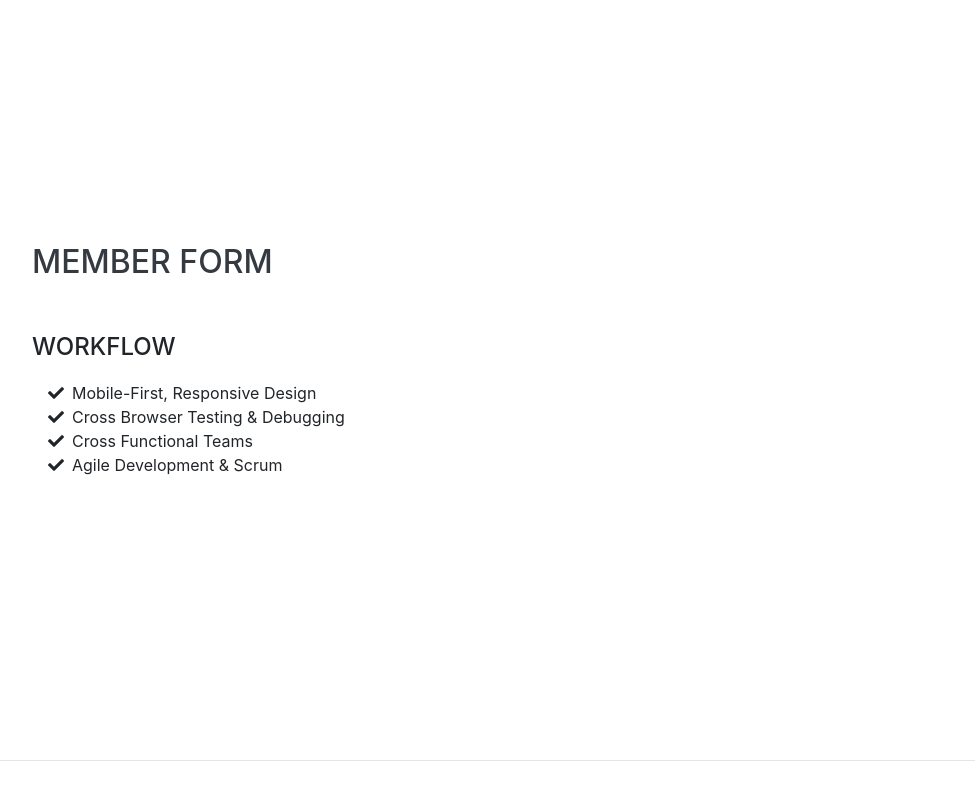
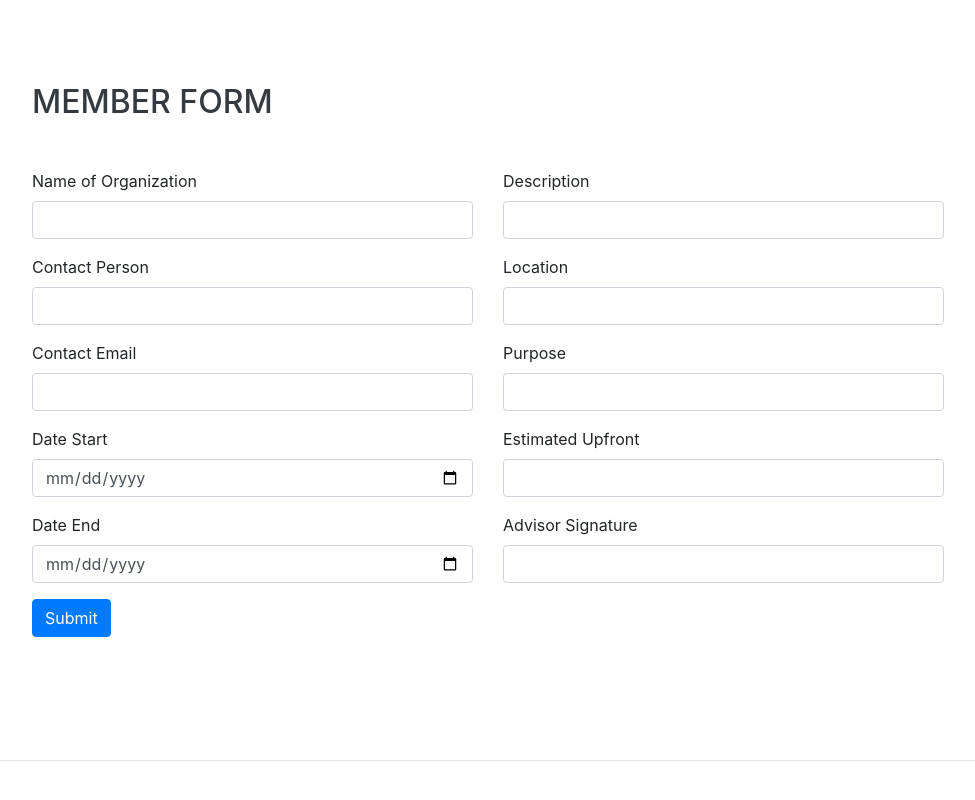
Before and after one commit to ejakicic/ClubForms, a website with bundled scripts: page index.html in a window 1280 px wide. Shown: the part 2472-3272 px from the top of the page, without its empty margins (288-1263 px from the left). Built offline with nearby package versions, Linux system fonts and the light colour scheme; a web font is replaced by a local one.

Commit message:
Update index.html

```diff
--- a/index.html
+++ b/index.html
@@ -171,34 +171,27 @@
                                         <input type="email" class="form-control" id="Email" aria-describedby="Email">
                                     </div>
                                     <div class="form-group">
-                                        <label for="Dates1">Date Start</label>
+                                        <label for="Dates1">Date of Meeting</label>
                                         <input type="date" class="form-control" id="Dates1" aria-describedby="Dates1">
                                     </div>
-                                    <div class="form-group">
-                                        <label for="Dates2">Date End</label>
-                                        <input type="date" class="form-control" id="Dates2" aria-describedby="Dates2">
-                                    </div>
+
                                 </div>
                                 <div class="col">
                                     <div class="form-group">
-                                        <label for="Desc">Description</label>
+                                        <label for="Desc">Number of Members</label>
                                         <input type="text" class="form-control" id="Desc" aria-describedby="Desc">
                                     </div>
                                     <div class="form-group">
-                                        <label for="Location">Location</label>
+                                        <label for="Location">Cost</label>
                                         <input type="text" class="form-control" id="Location" aria-describedby="Location">
                                     </div>
                                     <div class="form-group">
-                                        <label for="Purpose">Purpose</label>
+                                        <label for="Purpose">Future Events</label>
                                         <input type="text" class="form-control" id="Purpose" aria-describedby="Purpose">
                                     </div>
                                     <div class="form-group">
-                                        <label for="Est">Estimated Upfront</label>
+                                        <label for="Est">Number of Current Members</label>
                                         <input type="text" class="form-control" id="Est" aria-describedby="Est">
-                                    </div>
-                                    <div class="form-group">
-                                        <label for="Sign">Advisor Signature</label>
-                                        <input type="text" class="form-control" id="Sign" aria-describedby="Sign">
                                     </div>
                                 </div>
                             </div>
@@ -219,21 +212,59 @@
             <div class="w-100">
                 <h2 class="mb-5">Member Form</h2>
 
-                <div class="subheading mb-3">Workflow</div>
-                <ul class="fa-ul mb-0">
-                    <li>
-                        <i class="fa-li fa fa-check"></i>
-                        Mobile-First, Responsive Design</li>
-                    <li>
-                        <i class="fa-li fa fa-check"></i>
-                        Cross Browser Testing &amp; Debugging</li>
-                    <li>
-                        <i class="fa-li fa fa-check"></i>
-                        Cross Functional Teams</li>
-                    <li>
-                        <i class="fa-li fa fa-check"></i>
-                        Agile Development &amp; Scrum</li>
-                </ul>
+                <div class="resume-content">
+
+                    <form>
+                        <div class="row">
+                            <div class="col">
+                                <div class="form-group">
+                                    <label for="exampleInputEmail1">Name of Organization</label>
+                                    <input type="text" class="form-control" id="Organization" aria-describedby="Organization">
+                                </div>
+                                <div class="form-group">
+                                    <label for="Contact">Contact Person</label>
+                                    <input type="text" class="form-control" id="Contact" aria-describedby="Contact">
+                                </div>
+                                <div class="form-group">
+                                    <label for="Email">Contact Email</label>
+                                    <input type="email" class="form-control" id="Email" aria-describedby="Email">
+                                </div>
+                                <div class="form-group">
+                                    <label for="Dates1">Date Start</label>
+                                    <input type="date" class="form-control" id="Dates1" aria-describedby="Dates1">
+                                </div>
+                                <div class="form-group">
+                                    <label for="Dates2">Date End</label>
+                                    <input type="date" class="form-control" id="Dates2" aria-describedby="Dates2">
+                                </div>
+                            </div>
+                            <div class="col">
+                                <div class="form-group">
+                                    <label for="Desc">Description</label>
+                                    <input type="text" class="form-control" id="Desc" aria-describedby="Desc">
+                                </div>
+                                <div class="form-group">
+                                    <label for="Location">Location</label>
+                                    <input type="text" class="form-control" id="Location" aria-describedby="Location">
+                                </div>
+                                <div class="form-group">
+                                    <label for="Purpose">Purpose</label>
+                                    <input type="text" class="form-control" id="Purpose" aria-describedby="Purpose">
+                                </div>
+                                <div class="form-group">
+                                    <label for="Est">Estimated Upfront</label>
+                                    <input type="text" class="form-control" id="Est" aria-describedby="Est">
+                                </div>
+                                <div class="form-group">
+                                    <label for="Sign">Advisor Signature</label>
+                                    <input type="text" class="form-control" id="Sign" aria-describedby="Sign">
+                                </div>
+                            </div>
+                        </div>
+
+                        <button type="submit" class="btn btn-primary">Submit</button>
+                    </form>
+                </div>
             </div>
         </section>
 
```
